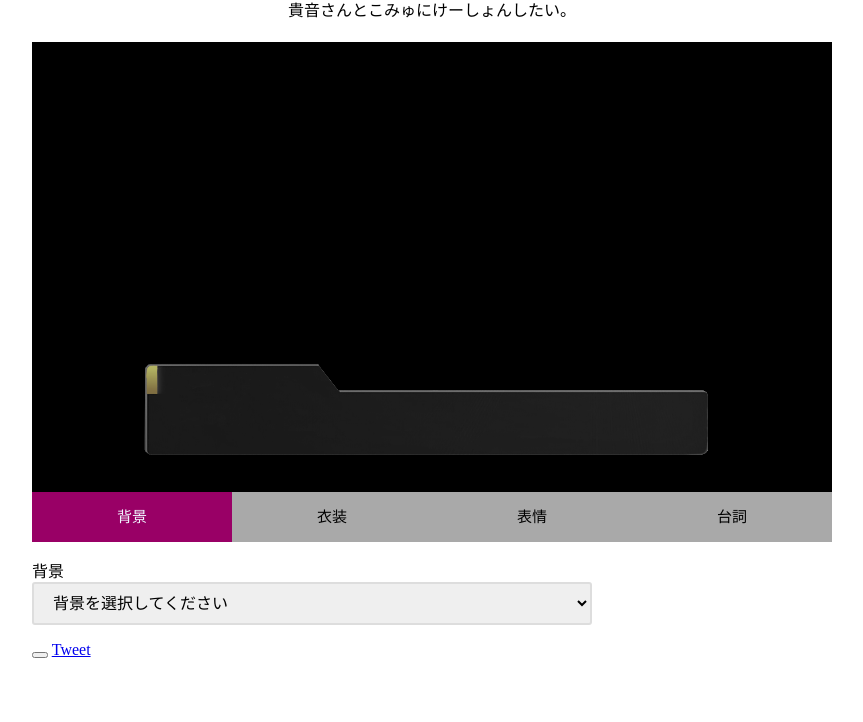
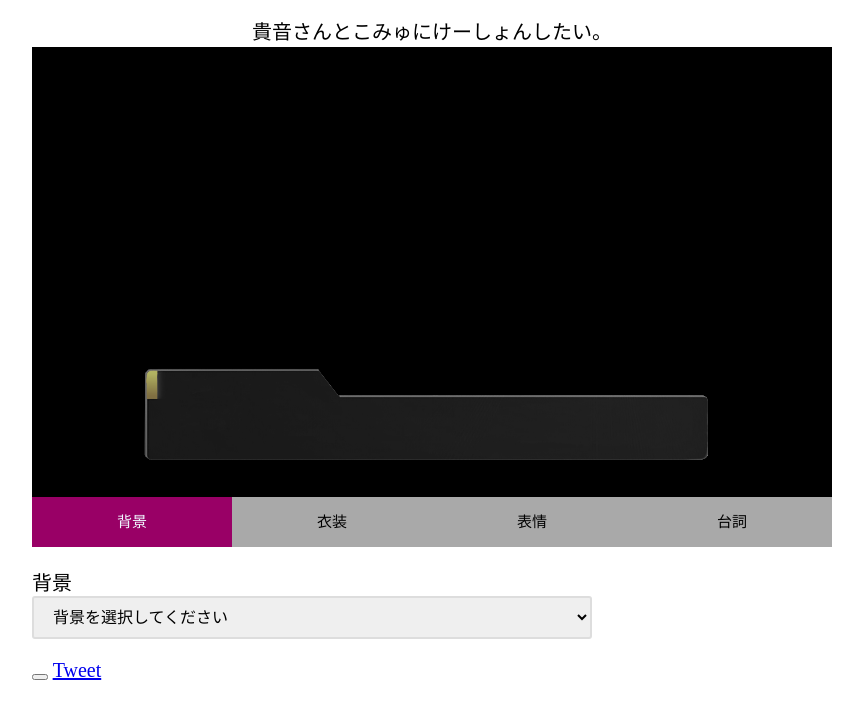
Before and after one commit to totonoP/takane, a plain HTML site: page index.html in a window 1280 px wide. Shown: the part 78-800 px from the top of the page, without its empty margins (208-1071 px from the left). Drawn offline with Linux system fonts and the light colour scheme.

Commit message:
Update style.css

```diff
--- a/style.css
+++ b/style.css
@@ -1,3 +1,8 @@
+body{
+    font-size: 20px;
+    font-family: "ＭＳ 明朝","MS PMincho","MS PMincho","sans-serif";
+}
+
 .first{
 	text-align:center;
 	width: 100%;
```
